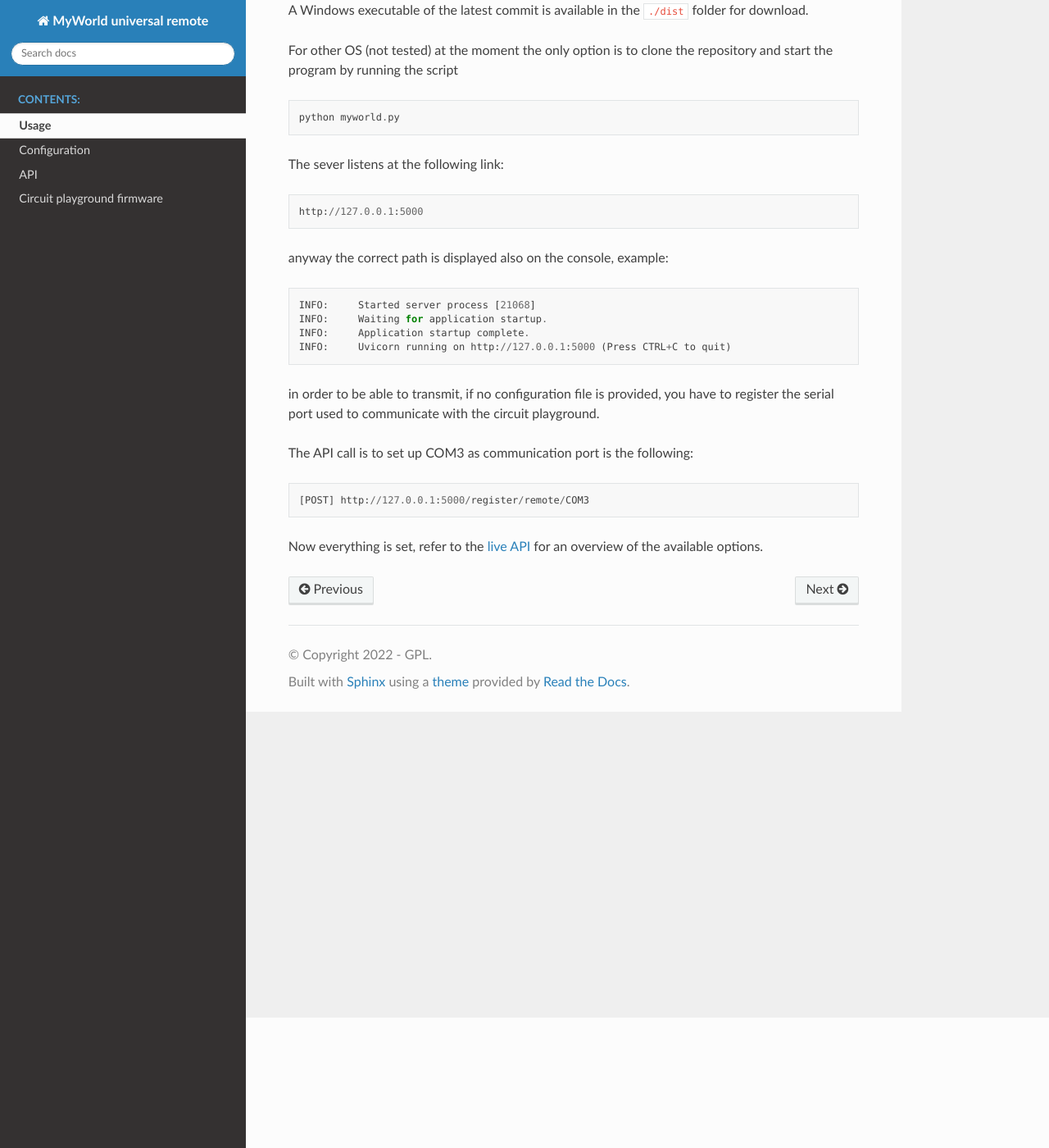
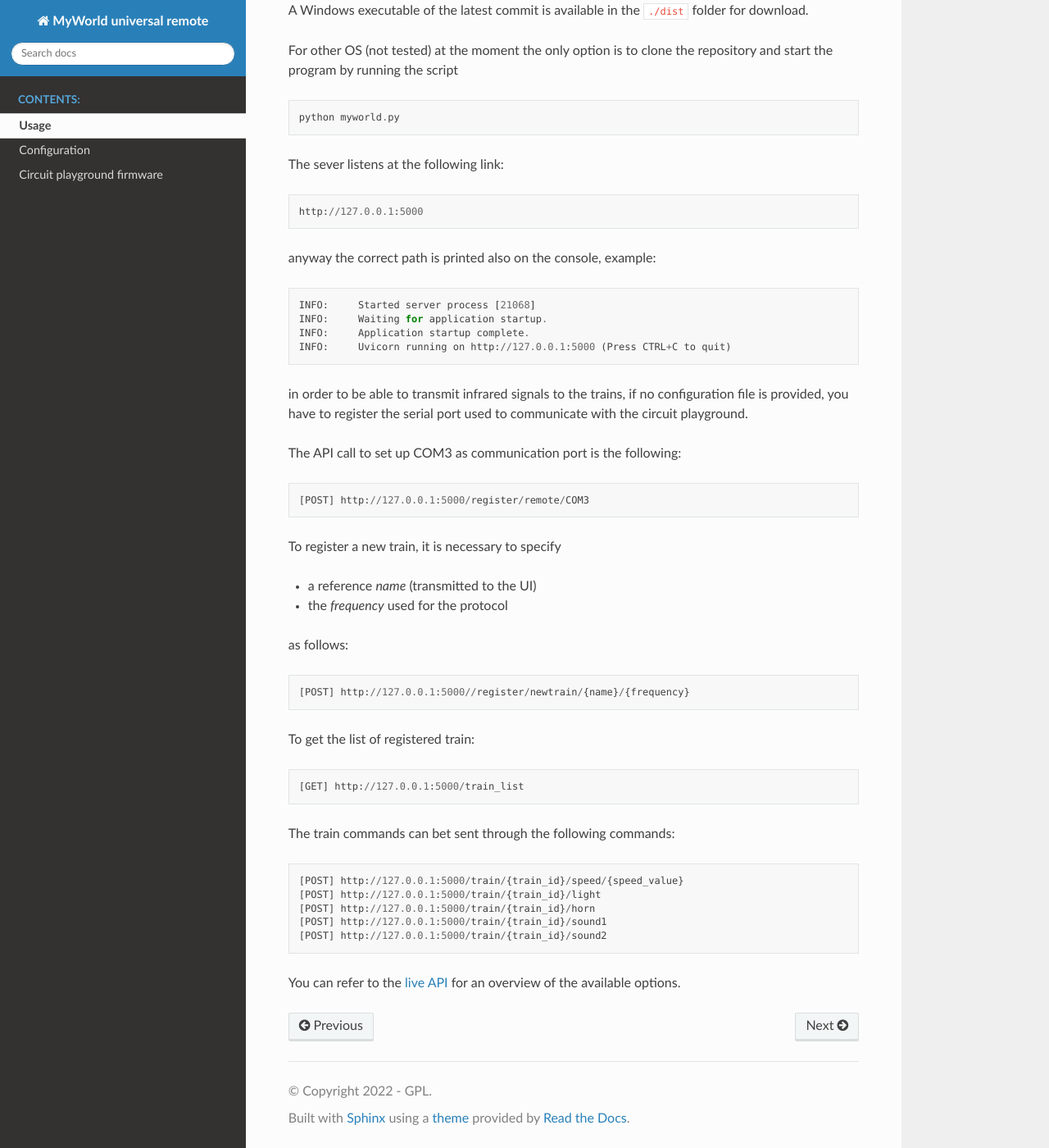
Before and after one commit to ultimodruido/myworld_remote, a Sphinx documentation site: the page built from doc/usage.rst, in a window 1280 px wide and 1400 px high, scrolled down 159 px. Shown: the whole window at 82% size. Built offline with Sphinx 7.4.7 and the Read the Docs theme 2.0.0, drawn with Linux system fonts in a browser that asks for light colours.

Commit message:
updated documentation

```diff
--- a/doc/configuration.rst
+++ b/doc/configuration.rst
@@ -8,7 +8,7 @@ It contains:
 
 As of release 0.1 each train has 3 settings:
 
-* name:
+* name: transmitted to the UI for identification purposes
 * frequency: used frequency to communicate with the train
 * box (optional): the number of the box can used from the UIs to render an image of the product
 
--- a/doc/index.rst
+++ b/doc/index.rst
@@ -5,6 +5,5 @@
 
     usage.rst
     configuration.rst
-    api.rst
     protocol.rst
     firmware.rst
--- a/doc/usage.rst
+++ b/doc/usage.rst
@@ -12,7 +12,7 @@ The sever listens at the following link::
 
     http://127.0.0.1:5000
 
-anyway the correct path is displayed also on the console, example::
+anyway the correct path is printed also on the console, example::
 
     INFO:     Started server process [21068]
     INFO:     Waiting for application startup.
@@ -20,12 +20,33 @@ anyway the correct path is displayed also on the console, example::
     INFO:     Uvicorn running on http://127.0.0.1:5000 (Press CTRL+C to quit)
 
 
-in order to be able to transmit, if no configuration file is provided, you have to register
-the serial port used to communicate with the circuit playground.
+in order to be able to transmit infrared signals to the trains, if no configuration file is provided,
+you have to register the serial port used to communicate with the circuit playground.
 
-The API call is to set up COM3 as communication port is the following::
+The API call to set up COM3 as communication port is the following::
 
     [POST] http://127.0.0.1:5000/register/remote/COM3
 
 
-Now everything is set, refer to the `live API <http://127.0.0.1:8000/docs>`__ for an overview of the available options.
+To register a new train, it is necessary to specify
+
+* a reference *name* (transmitted to the UI)
+* the *frequency* used for the protocol
+
+as follows::
+
+    [POST] http://127.0.0.1:5000//register/newtrain/{name}/{frequency}
+
+To get the list of registered train::
+
+    [GET] http://127.0.0.1:5000/train_list
+
+The train commands can bet sent through the following commands::
+
+    [POST] http://127.0.0.1:5000/train/{train_id}/speed/{speed_value}
+    [POST] http://127.0.0.1:5000/train/{train_id}/light
+    [POST] http://127.0.0.1:5000/train/{train_id}/horn
+    [POST] http://127.0.0.1:5000/train/{train_id}/sound1
+    [POST] http://127.0.0.1:5000/train/{train_id}/sound2
+
+You can refer to the `live API <http://127.0.0.1:8000/docs>`__ for an overview of the available options.
```
Also changed, not shown: doc/firmware.rst (+7 -3 lines), src/__init__.py (+6 -4 lines), 1 other file.
